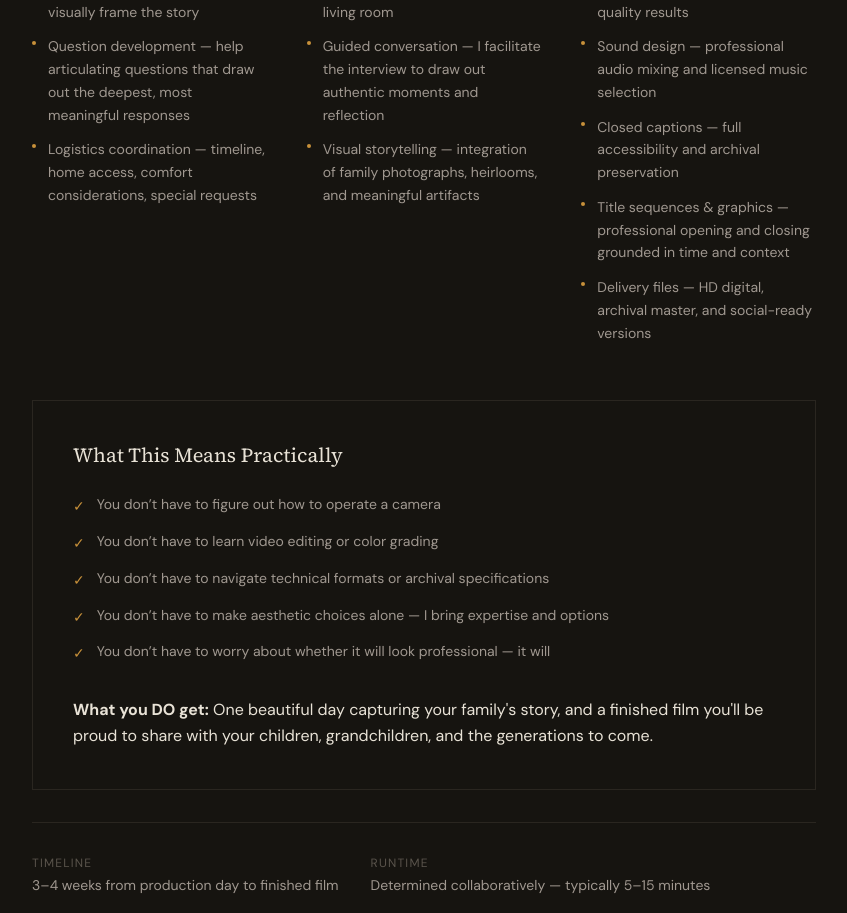
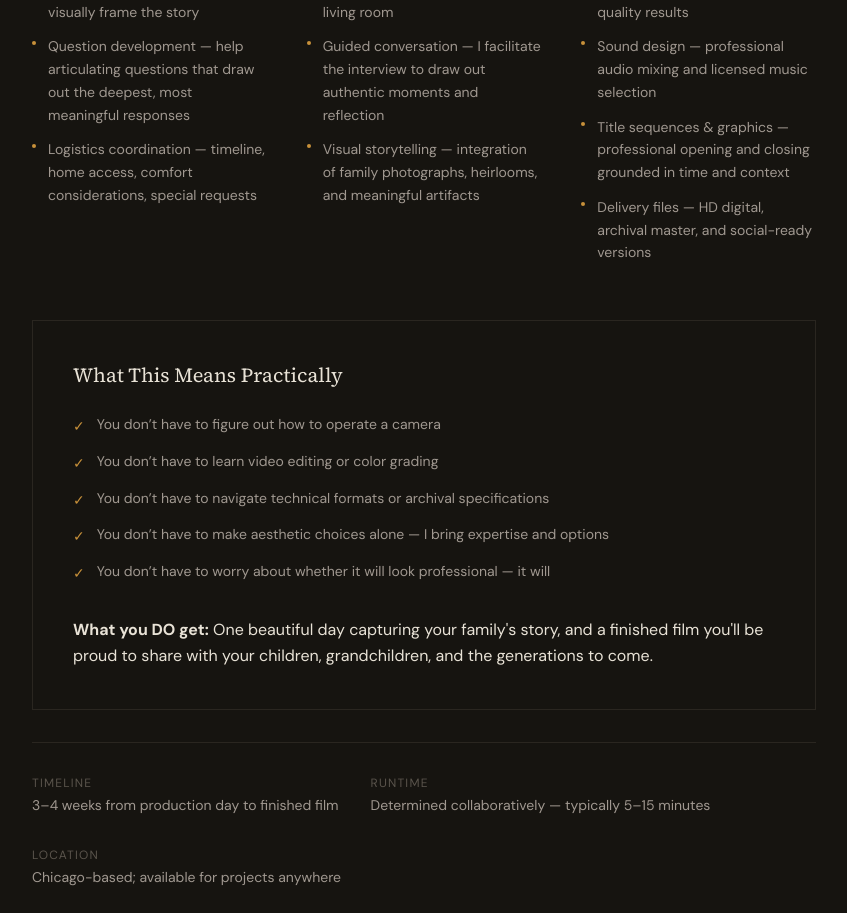
Before and after one commit to KenDigital7/ceola-oware-doc-proposal, a Next.js app: page / in a window 1280 px wide. Shown: the part 3147-4060 px from the top of the page, without its empty margins (216-1063 px from the left). Built offline with nearby package versions, Linux system fonts and the light colour scheme.

Commit message:
fix: remove "Closed captions" from Package feature list
Delete accessibility bullet point from POST_PRODUCTION array.

```diff
--- a/components/landing/Package.tsx
+++ b/components/landing/Package.tsx
@@ -18,7 +18,6 @@ const POST_PRODUCTION = [
   "Full edit — I shape raw footage into a narrative arc that honors the speaker",
   "Color grading — professional treatment ensuring gallery-quality results",
   "Sound design — professional audio mixing and licensed music selection",
-  "Closed captions — full accessibility and archival preservation",
   "Title sequences & graphics — professional opening and closing grounded in time and context",
   "Delivery files — HD digital, archival master, and social-ready versions",
 ];
```
